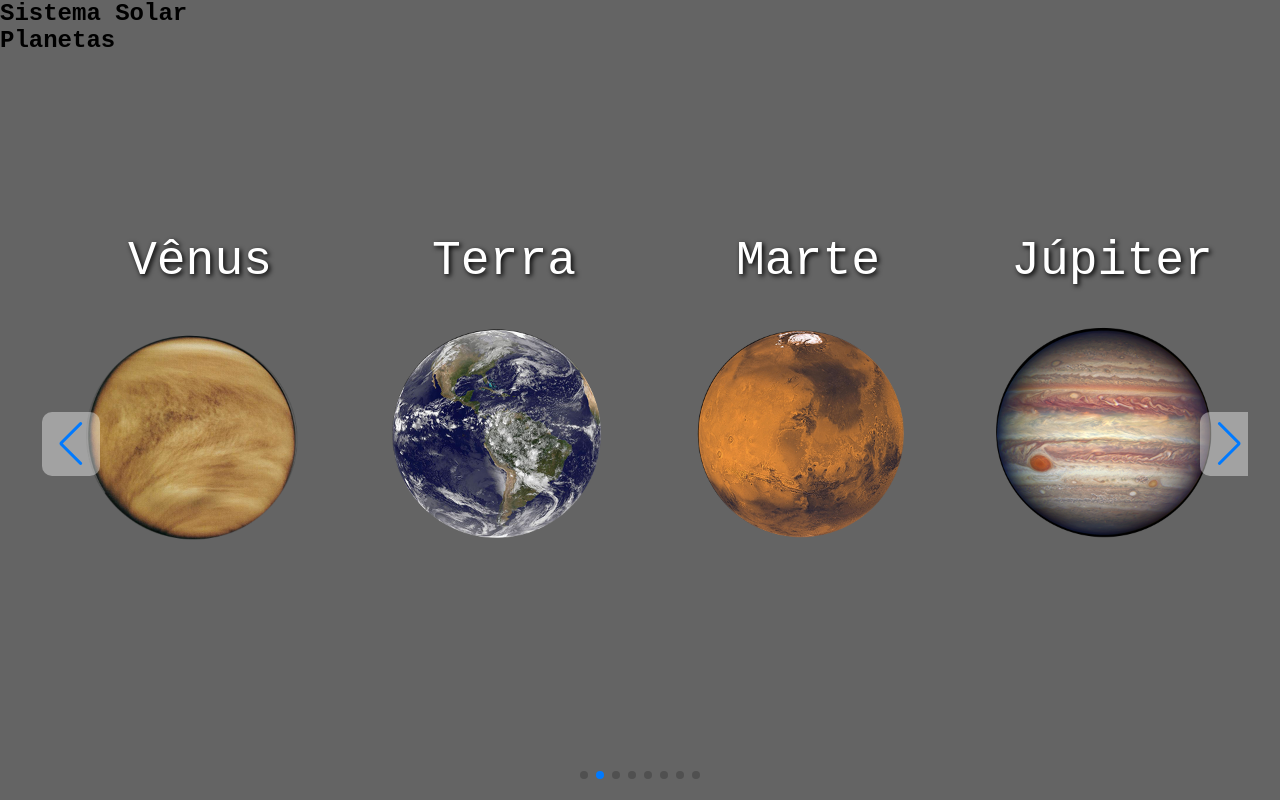
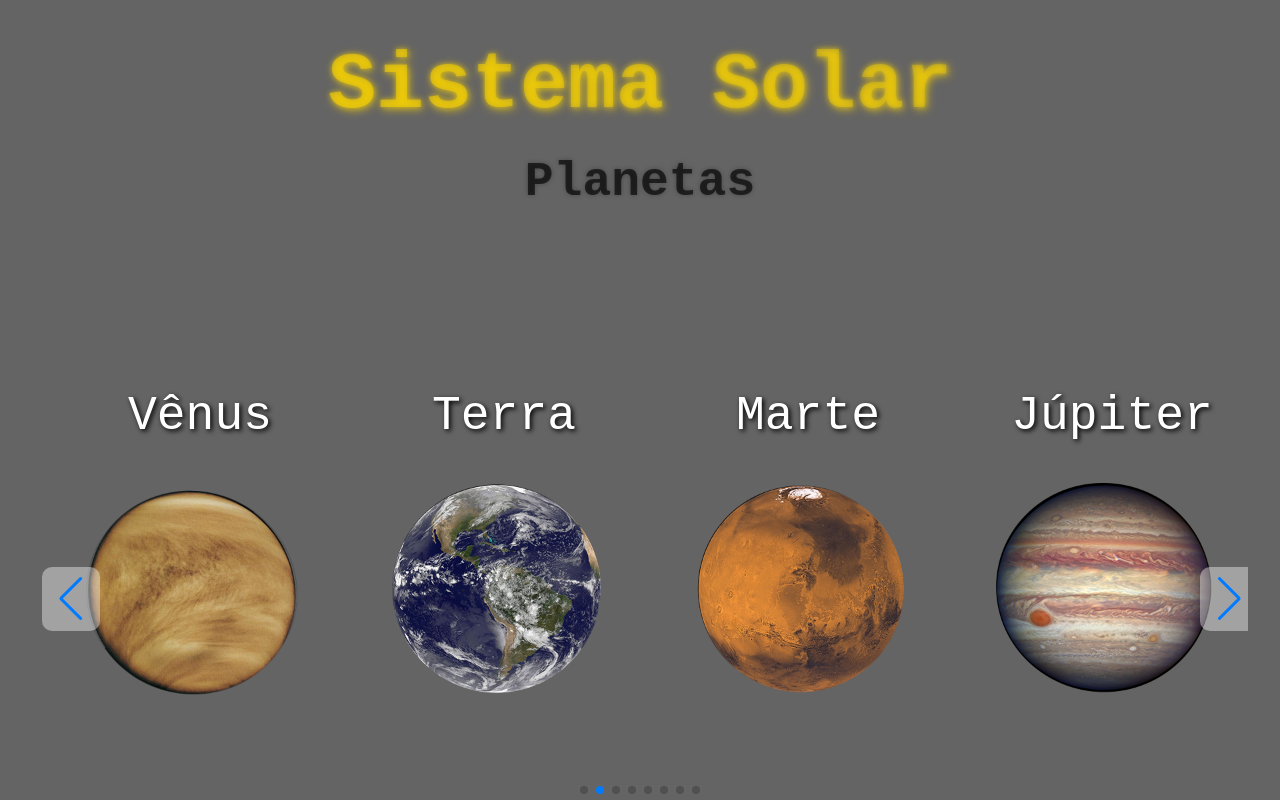
Before and after one commit to RabeloGuedes/Solar-System, a React (Create React App) app: page / in a window 1280 px wide. Shown: the top 800 px of the page. Built offline with nearby package versions, Linux system fonts and the light colour scheme.

Commit message:
Adiciona estilização dos títulos.

```diff
--- /dev/null
+++ b/src/components/Header.css
@@ -0,0 +1,47 @@
+:root {
+	--gradient: linear-gradient(
+		45deg,
+		rgba(98, 98, 98, 0.52),
+		rgba(98, 98, 98, 0.765),
+		gold,
+		rgba(98, 98, 98, 0.765),
+		rgba(98, 98, 98, 0.52)
+	);
+}
+
+.header-title {
+	font-size: 5em;
+	font-weight: bold;
+	color: transparent;
+	background-image: var(--gradient);
+	background-clip: text;
+	background-size: 800%;
+	text-align: center;
+	margin-top: 0.5em;
+	text-shadow: 0 0 5px rgba(0, 0, 0, 0.289);
+	animation: sun-spin infinite 10s alternate ease-in-out;
+}
+
+@keyframes sun-spin {
+	0% {
+		background-position: left;
+		text-shadow: 0 0 5px rgba(0, 0, 0, 0.289);
+	}
+	50% {
+		text-shadow: 0 0 5px rgba(255, 217, 0, 0.55),
+		2px 2px 10px rgba(255, 217, 0, 0.732);
+	}
+	100% {
+		background-position: right;
+		text-shadow: 0 0 5px rgba(0, 0, 0, 0.289);
+	}
+}
+
+.planets-title {
+	font-size: 3em;
+	font-weight: bold;
+	color: rgba(0, 0, 0, 0.639);
+	text-align: center;
+	margin-top: 0.5em;
+	text-shadow: 0 0 5px rgba(0, 0, 0, 0.289);
+}
--- a/src/components/Header.jsx
+++ b/src/components/Header.jsx
@@ -1,10 +1,13 @@
 import React from 'react';
+import './Header.css';
 
 class Header extends React.Component {
   render() {
     return (
       <header>
-        <h1> Sistema Solar</h1>
+        <h1
+          className="header-title"
+        > Sistema Solar</h1>
       </header>
     );
   }
--- a/src/components/SolarSystem.css
+++ b/src/components/SolarSystem.css
@@ -42,7 +42,7 @@
 }
 
 .swiper-pagination {
-  margin-bottom: 20px;
+  margin-bottom: 10rem;
 }
 
 .swiper-pagination-bullet {
--- a/src/components/Title.jsx
+++ b/src/components/Title.jsx
@@ -5,7 +5,9 @@ class Title extends React.Component {
   render() {
     const { headline } = this.props;
     return (
-      <h2>
+      <h2
+        className="planets-title"
+      >
         { headline }
       </h2>
     );
```
